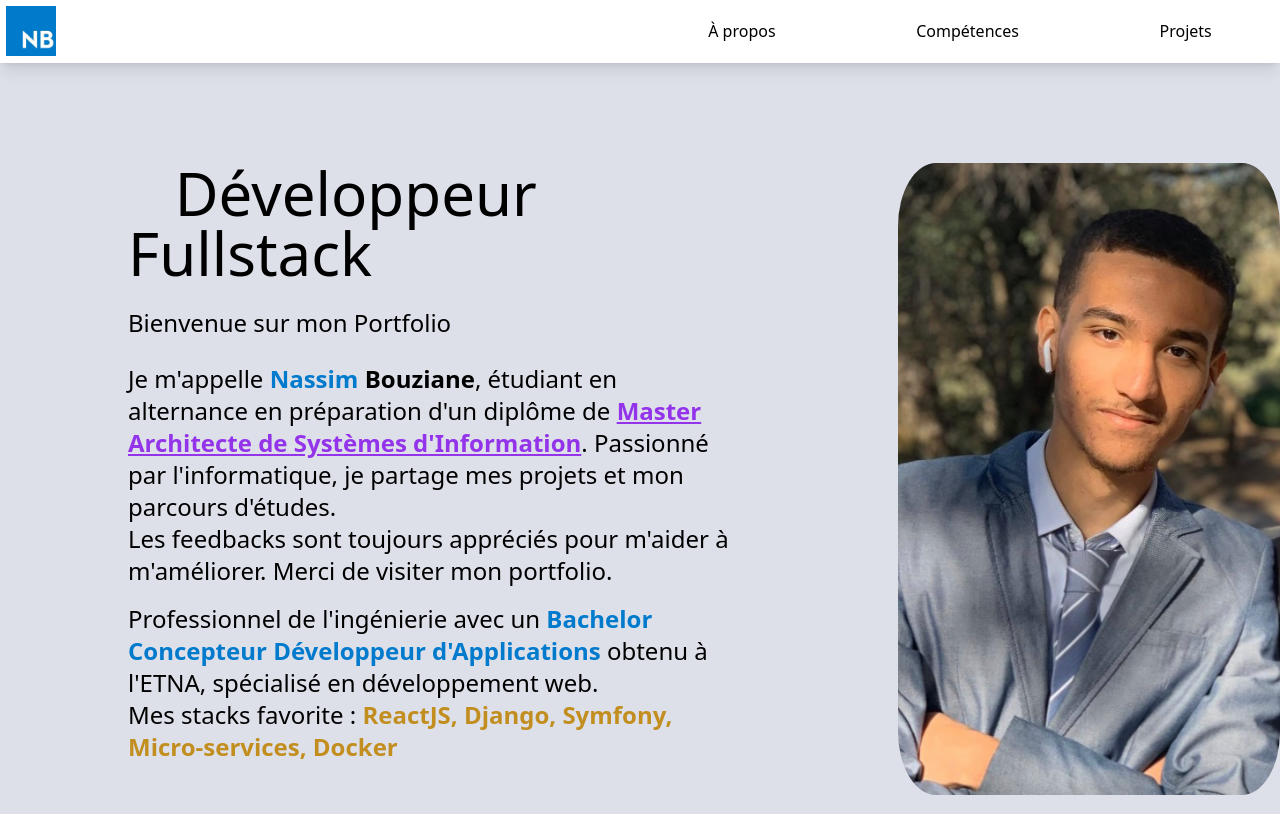
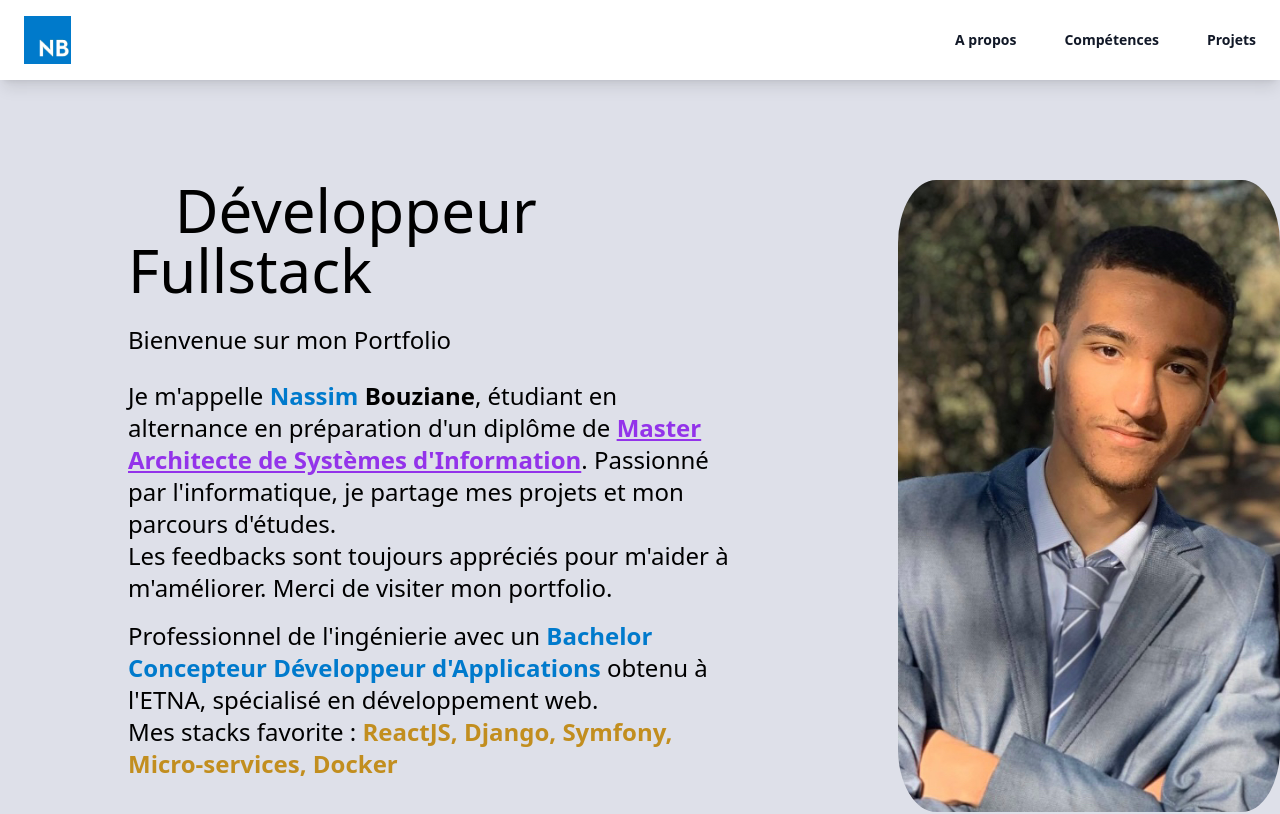
Before and after one commit to NassimBouziane/portfolio, a Next.js app: page / in a window 1280 px wide. Shown: the top 814 px of the page. Built offline with nearby package versions, Linux system fonts and the light colour scheme.

Commit message:
Updating header & responsivity

```diff
--- a/components/ProjectCard.tsx
+++ b/components/ProjectCard.tsx
@@ -18,8 +18,8 @@ export default function ProjectCard(props: any) {
         <p className="m-[10px]"> {props.descripton}</p>
         <div className=" ml-5 mb-5 mt-5 flex">
           {list
-            ? list.map((element: string) => (
-                  <div>
+            ? list.map((element: string, index: number) => (
+                  <div key={index}>
                     <img src={element} className="w-12 h-12 ml-3" alt='Image of technologies used in the project'></img>
                   </div>
             ))
--- a/components/header.tsx
+++ b/components/header.tsx
@@ -2,9 +2,11 @@
 
 'use client';
 
-import React from 'react';
+import React, { useState } from 'react';
 
 export default function Header() {
+  const [isMenuOpen, setIsMenuOpen] = useState(false);
+
   function scrollToDiv(id: string) {
     const elem = document.getElementById(id);
     if (elem) {
@@ -13,24 +15,69 @@ export default function Header() {
   }
 
   return (
-    <div className="grid_Header grid grid-cols-2 shadow-lg max-h-screen bg-white ">
-      <img
-        className="w-[50px] h-[50px] ml-[1%] mt-[1%] mb-[1%] m-auto "
-        src="Logo.png"
-        alt="Logo of Nassim Bouziane inspired by the typescript logo"
-      ></img>
-      <div className=" flex justify-evenly items-center">
-        <button
-          className="hover:hover:text-xl  "
-          onClick={() => scrollToDiv('apropos')}
-        >
-          {' '}
-          À propos{' '}
-        </button>{' '}
-        &nbsp;
-        <button className="hover:hover:text-xl" onClick={() => scrollToDiv('competences')}> Compétences</button> &nbsp;
-        <button className="hover:hover:text-xl"onClick={() => scrollToDiv('projets')}> Projets</button>
-      </div>
-    </div>
+    <header className="bg-white shadow-lg">
+      <nav className="mx-auto flex max-w-7xl items-center justify-between p-4 lg:px-6 ml-0" aria-label="Global">
+        <div className="flex lg:flex-1 justify-start ">
+          <button className="-m-1.5 p-1.5">
+            <span className="sr-only">Nassim Bouziane</span>
+            <img className="h-12 w-auto transform transition-transform duration-300 hover:scale-150" src="Logo.png" alt="Logo of Nassim Bouziane inspired by the typescript logo" />
+          </button>
+        </div>
+        <div className="flex lg:hidden justify-end">
+          <button
+            type="button"
+            className="-m-2.5 inline-flex items-center justify-center rounded-md p-2.5 text-gray-700"
+            onClick={() => setIsMenuOpen(true)}
+          >
+            <span className="sr-only">Open main menu</span>
+            <svg className="size-6" fill="none" viewBox="0 0 24 24" strokeWidth="1.5" stroke="currentColor" aria-hidden="true" data-slot="icon">
+              <path strokeLinecap="round" strokeLinejoin="round" d="M3.75 6.75h16.5M3.75 12h16.5m-16.5 5.25h16.5" />
+            </svg>
+          </button>
+        </div>
+        <div className="hidden lg:flex lg:gap-x-12">
+          <button className="text-sm/6 font-semibold text-gray-900 transform transition-transform duration-300 hover:scale-150" onClick={() => scrollToDiv('apropos')}>A propos</button>
+          <button className="text-sm/6 font-semibold text-gray-900 transform transition-transform duration-300 hover:scale-150" onClick={() => scrollToDiv('competences')}>Compétences</button>
+          <button className="text-sm/6 font-semibold text-gray-900 transform transition-transform duration-300 hover:scale-150" onClick={() => scrollToDiv('projets')}>Projets</button>
+        </div>
+      </nav>
+
+      {isMenuOpen && (
+        <div className="lg:hidden" role="dialog" aria-modal="true">
+          <div className="fixed inset-0 z-10"></div>
+          <div className="fixed inset-y-0 right-0 z-10 w-full overflow-y-auto bg-white px-6 py-6 sm:max-w-sm sm:ring-1 sm:ring-gray-900/10">
+            <div className="flex items-center justify-between">
+              <a href="#" className="-m-1.5 p-1.5">
+                <span className="sr-only">Mon portfolio</span>
+                <img className="h-8 w-auto" src="Logo.png" alt="" />
+              </a>
+              <button
+                type="button"
+                className="-m-2.5 rounded-md p-2.5 text-gray-700"
+                onClick={() => setIsMenuOpen(false)}
+              >
+                <span className="sr-only">Close menu</span>
+                <svg className="size-6" fill="none" viewBox="0 0 24 24" strokeWidth="1.5" stroke="currentColor" aria-hidden="true" data-slot="icon">
+                  <path strokeLinecap="round" strokeLinejoin="round" d="M6 18 18 6M6 6l12 12" />
+                </svg>
+              </button>
+            </div>
+            <div className="mt-6 flow-root">
+              <div className="-my-6 divide-y divide-gray-500/10">
+                <div className="space-y-2 py-6">
+                  <div className="-mx-3">
+                    <div className="mt-2 space-y-2" id="disclosure-1">
+                      <button className="block rounded-lg py-2 pl-6 pr-3 text-sm/7 font-semibold text-gray-900 hover:bg-gray-50" onClick={() => scrollToDiv('apropos')}>A propos</button>
+                      <button className="block rounded-lg py-2 pl-6 pr-3 text-sm/7 font-semibold text-gray-900 hover:bg-gray-50" onClick={() => scrollToDiv('competences')}>Compétences</button>
+                      <button className="block rounded-lg py-2 pl-6 pr-3 text-sm/7 font-semibold text-gray-900 hover:bg-gray-50"onClick={() => scrollToDiv('projets')}>Projets</button>
+                    </div>
+                  </div>
+                </div>
+              </div>
+            </div>
+          </div>
+        </div>
+      )}
+    </header>
   );
 }
--- a/components/presentation.tsx
+++ b/components/presentation.tsx
@@ -1,7 +1,7 @@
 export default function Presentation() {
   return (
     <div className="flex flex_collum flex-row relative top-[100px] w-fit gap-8 overflow-hidden ">
-      <section className="flex flex-col ml-[10%] w-[50%]">
+      <section className="flex flex-col ml-[10%] w-[80%] md:w-[50%]">
         <h1 className="Title text-lg md:text-6xl font-thin translate-x-96 ">
           {' '}
           &nbsp; &nbsp;Développeur Fullstack{' '}
```
